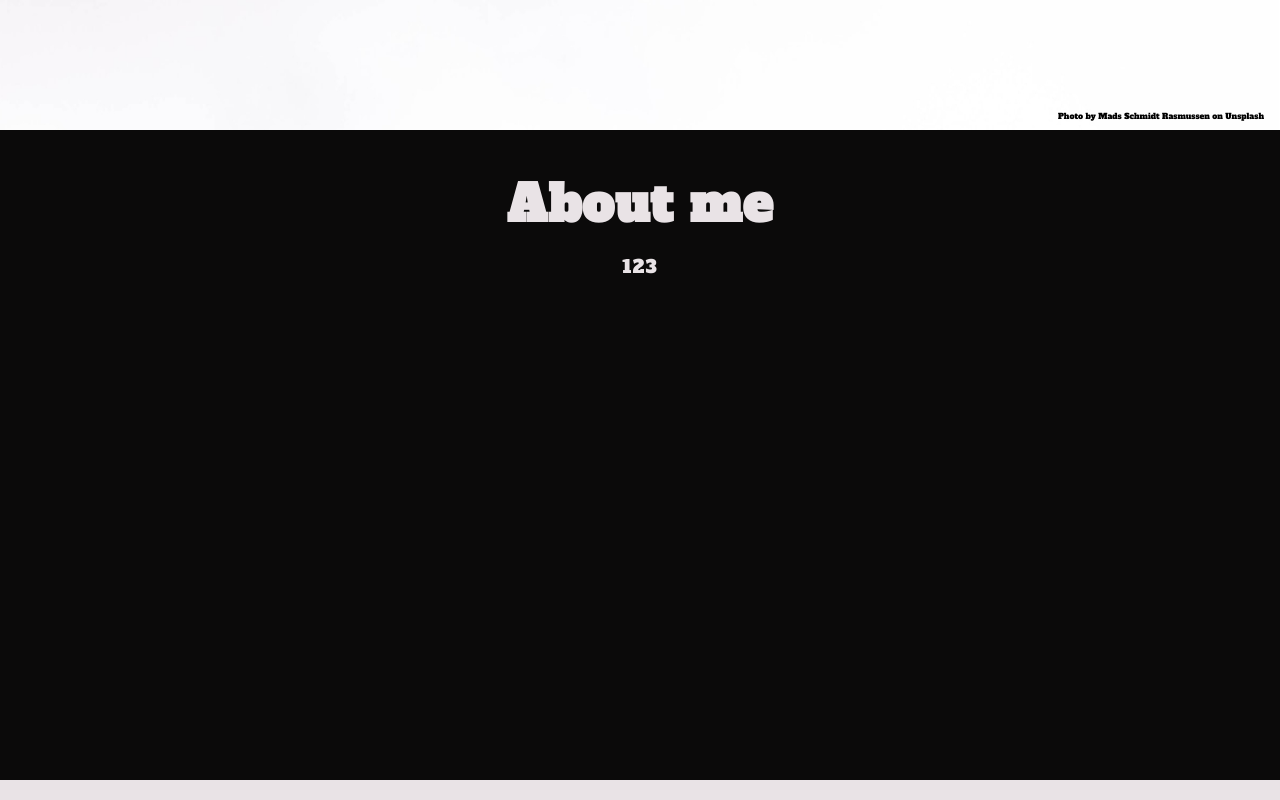
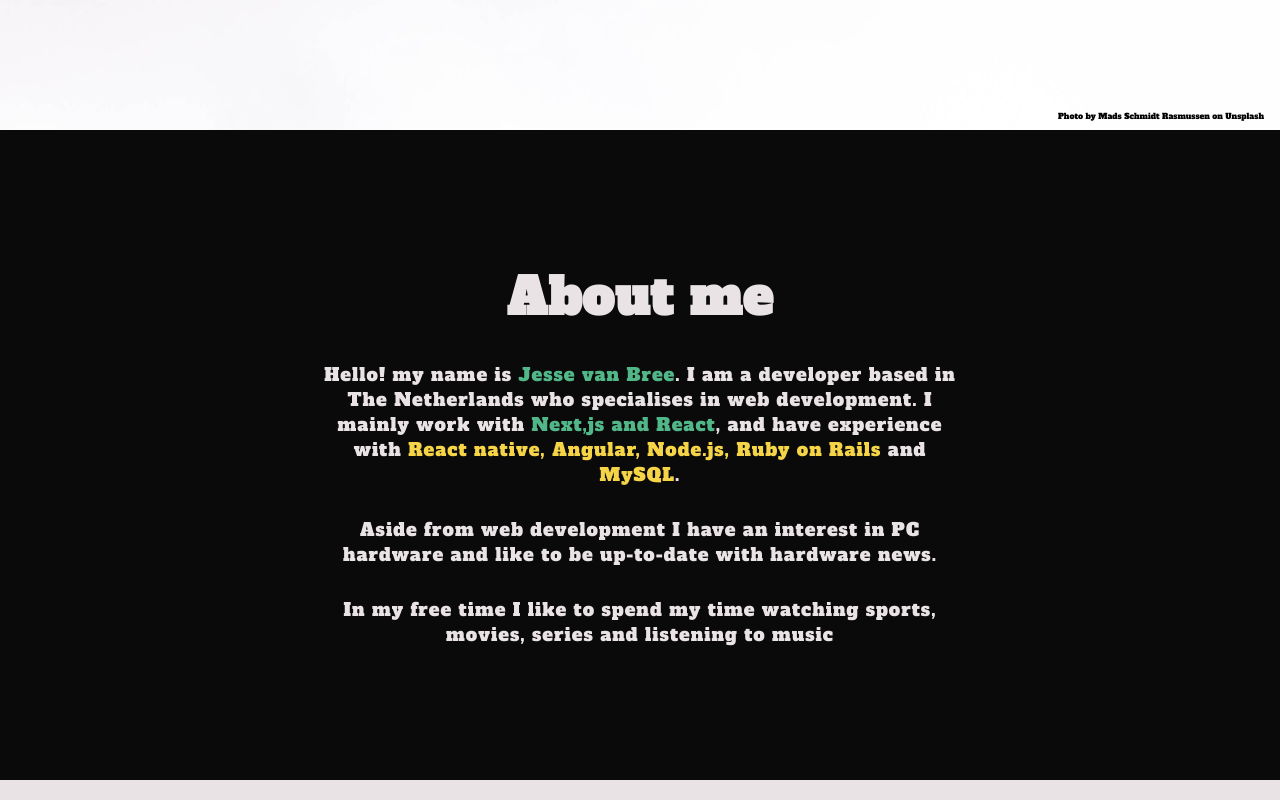
Before and after one commit to JessevanBree/new.jessevanbree.nl, a Next.js app: page / in a window 1280 px wide. Shown: the part 520-1320 px from the top of the page. Built offline with nearby package versions, Linux system fonts and the light colour scheme.

Commit message:
About me

```diff
--- a/src/components/about/about_styles.tsx
+++ b/src/components/about/about_styles.tsx
@@ -1,5 +1,16 @@
 import styled from 'styled-components'
 import { DefaultTextArea, DefaultTextTitle } from '../template_styles'
 
+type TextDecorationProps = {
+  colorId: string;
+}
+
 export const Title = styled(DefaultTextTitle)``
-export const TextArea = styled(DefaultTextArea)``
+export const TextArea = styled(DefaultTextArea)`
+  width: 50%;
+  margin: 15px 0px;
+`
+
+export const TextDecoration = styled.span<TextDecorationProps>`
+  color: ${({theme, colorId}) => !colorId ? theme.colors.white : theme.colors[colorId]}
+`
--- a/src/components/about/index.tsx
+++ b/src/components/about/index.tsx
@@ -1,14 +1,24 @@
 import React from 'react'
 import { Segment } from '../template_styles'
-import { TextArea, Title } from './about_styles'
+import { TextArea, Title, TextDecoration } from './about_styles'
 
 type Props = {}
 
 function About({}: Props) {
   return (
-    <Segment colorId="black" textColorId="white">
+    <Segment id="About" colorId="black" textColorId="white">
       <Title>About me</Title>
-      <TextArea>123</TextArea>
+      <TextArea>
+        Hello! my name is <TextDecoration colorId="mintGreen">Jesse van Bree</TextDecoration>. I am a developer based in The Netherlands who specialises in web development.
+        I mainly work with <TextDecoration colorId="mintGreen">Next,js and React</TextDecoration>, and have experience with <TextDecoration colorId="yellow"> React native, Angular, Node.js, Ruby on Rails
+        </TextDecoration> and <TextDecoration colorId="yellow"> MySQL</TextDecoration>.
+      </TextArea>
+      <TextArea>
+        Aside from web development I have an interest in PC hardware and like to be up-to-date with hardware news.
+      </TextArea>
+      <TextArea>
+        In my free time I like to spend my time watching sports, movies, series and listening to music
+      </TextArea>
     </Segment>
   )
 }
--- a/src/components/my_work/my_work_styles.tsx
+++ b/src/components/my_work/my_work_styles.tsx
@@ -21,11 +21,11 @@
   display: flex;
   flex-direction: column;
   align-items: center;
-  text-align: center;
   width: 35%;
   height: 80%;
   margin: 0px 25px;
   padding: 5px;
+  text-align: center;
   text-decoration: none;
   border: 3px solid ${({theme}) => theme.colors.white};
   color: ${({theme}) => theme.colors.white};
--- a/src/components/template_styles.tsx
+++ b/src/components/template_styles.tsx
@@ -8,14 +8,16 @@
 export const Segment = styled.div<SegmentProps>`
   display: flex;
   flex-direction: column;
-  justify-content: flex-start;
+  justify-content: center;
   align-items: center;
   width: 100%;
   height: 600px;
   padding: 25px 0px;
   letter-spacing: 1px;
+  text-position: center;
+  text-align: center;
+
   background-color: ${({theme, colorId}) => theme.colors[colorId]};
-
   color: ${({theme, textColorId}) => !textColorId ? theme.colors.black : theme.colors[textColorId]};
 
   @media (max-width: 768px) {
@@ -25,8 +27,8 @@
 `
 
 export const DefaultTextTitle = styled.h1`
+  margin: 15px 0px;
   font-size: 50px;
-  margin: 15px 0px ;
 `
 
 export const DefaultTextArea = styled.div`
```
